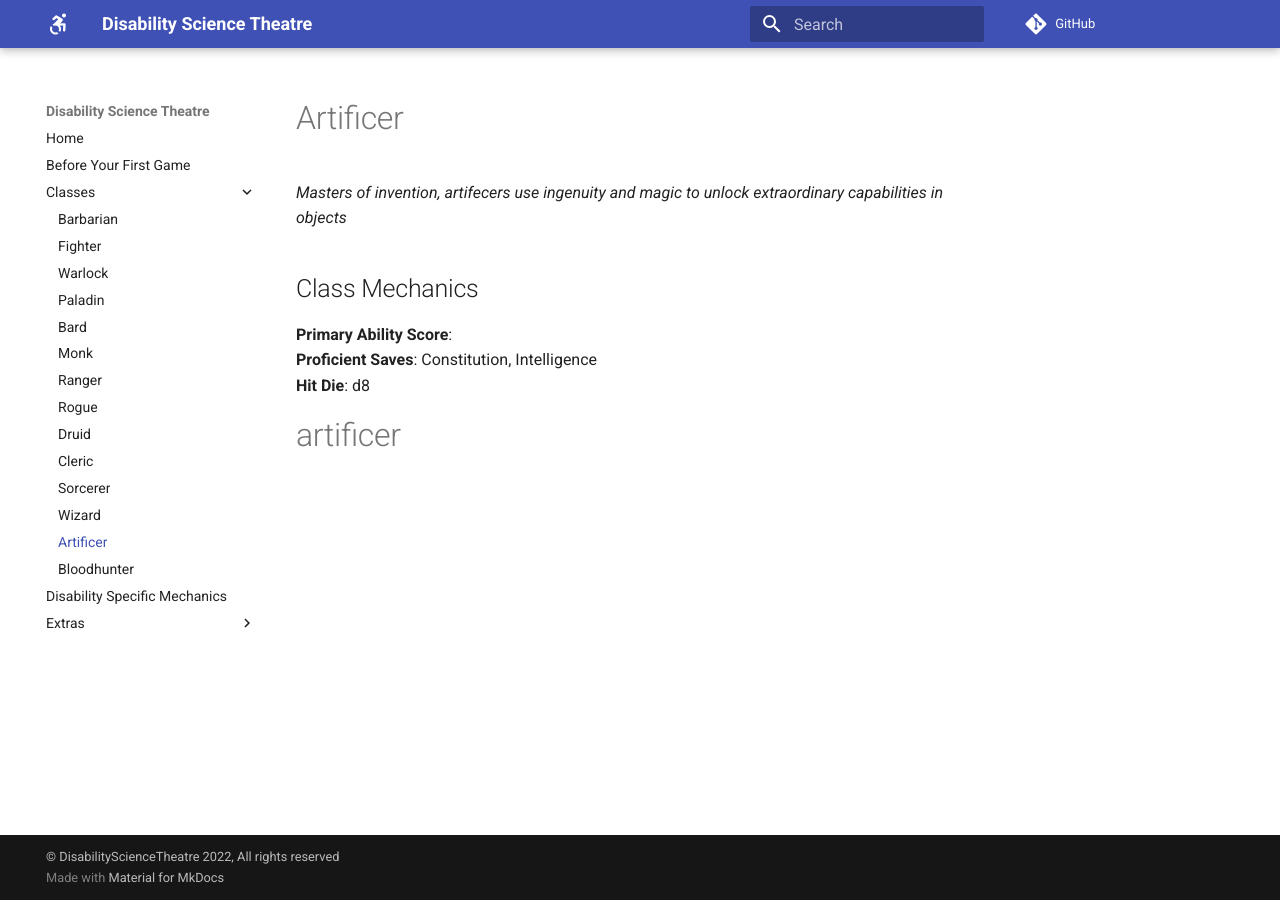
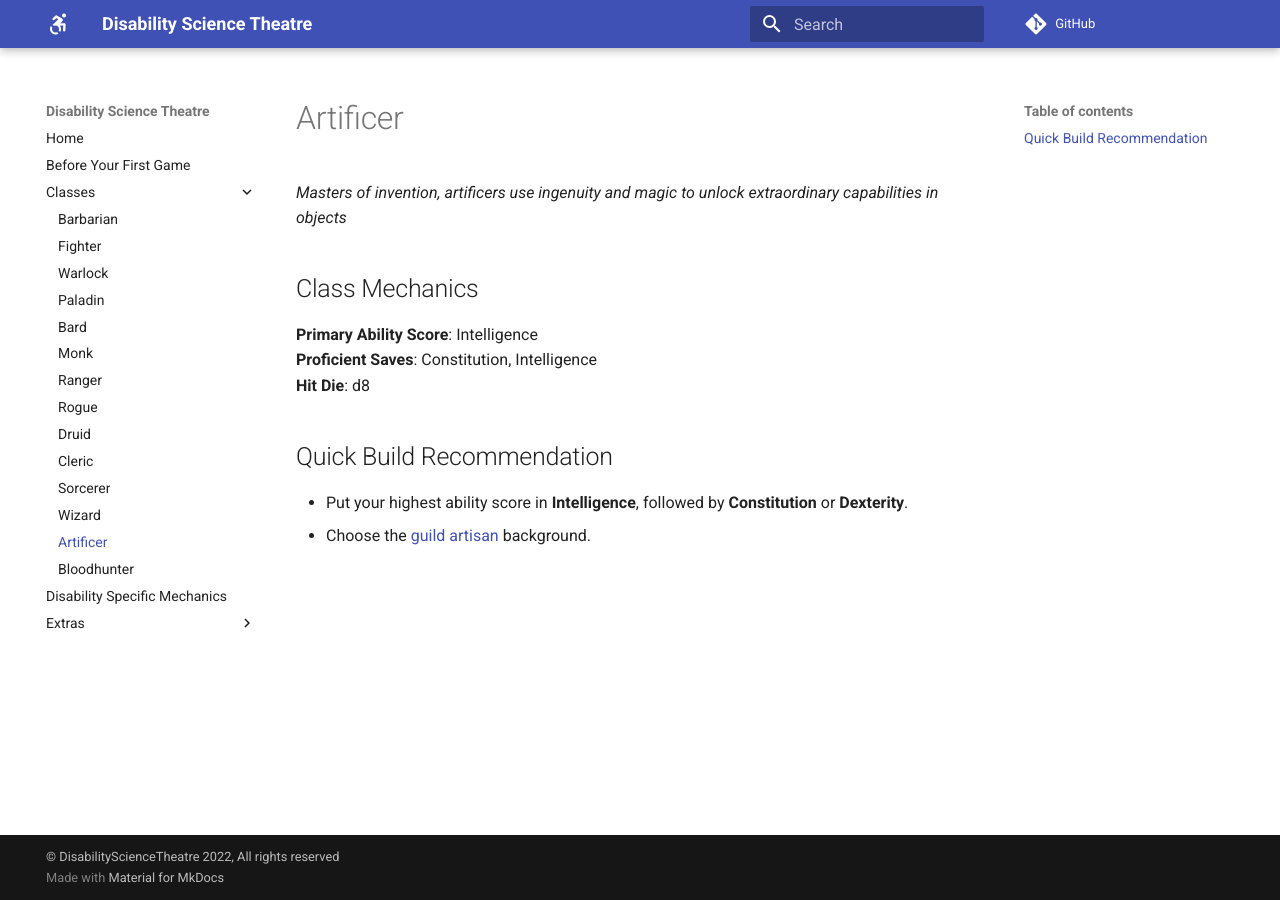
Before and after one commit to DisabilityScienceTheatre/resources, an MkDocs documentation site: the page built from docs/classes/artificer.md, in a window 1280 px wide. Built offline with MkDocs 1.6.1 and Material for MkDocs 9.7.7, drawn with Linux system fonts in a browser that asks for light colours; comment, search, counter and statistics services are not loaded.

Commit message:
formatting

```diff
--- a/docs/classes/artificer.md
+++ b/docs/classes/artificer.md
@@ -1,9 +1,11 @@
 ---
 hit_die: d8
-rimary_ability_score: Intelligence
+primary_ability_score: Intelligence
 saves: Constitution, Intelligence
-quick_build: First, put your highest ability score in Intelligence, followed by Constitution or Dexterity. Second, choose the guild artisan background.
-tagline: Masters of invention, artifecers use ingenuity and magic to unlock extraordinary capabilities in objects
+tagline: Masters of invention, artificers use ingenuity and magic to unlock extraordinary capabilities in objects
 ---
 
-# artificer
+## Quick Build Recommendation
+
+- Put your highest ability score in **Intelligence**, followed by **Constitution** or **Dexterity**.
+- Choose the [guild artisan]() background.
```
